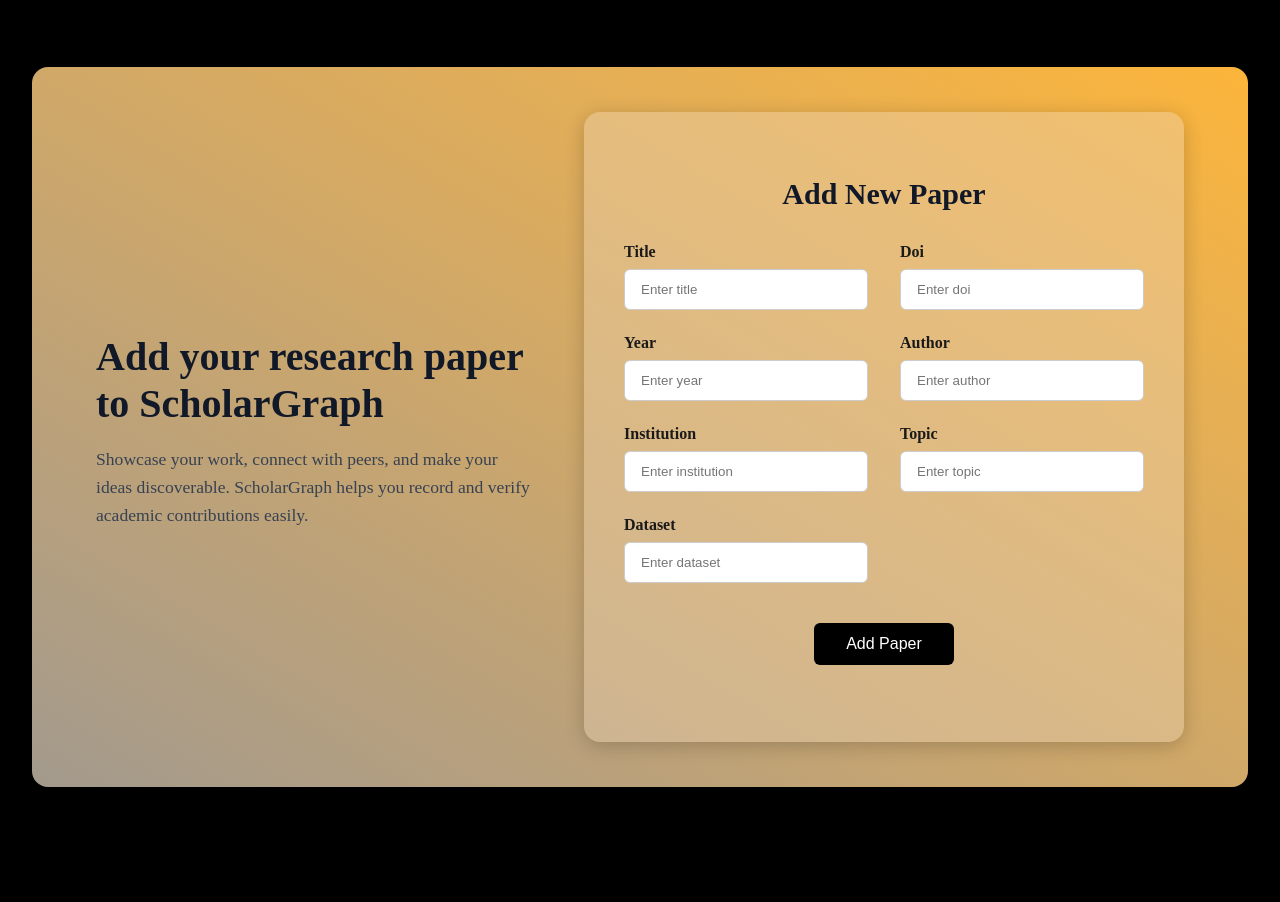
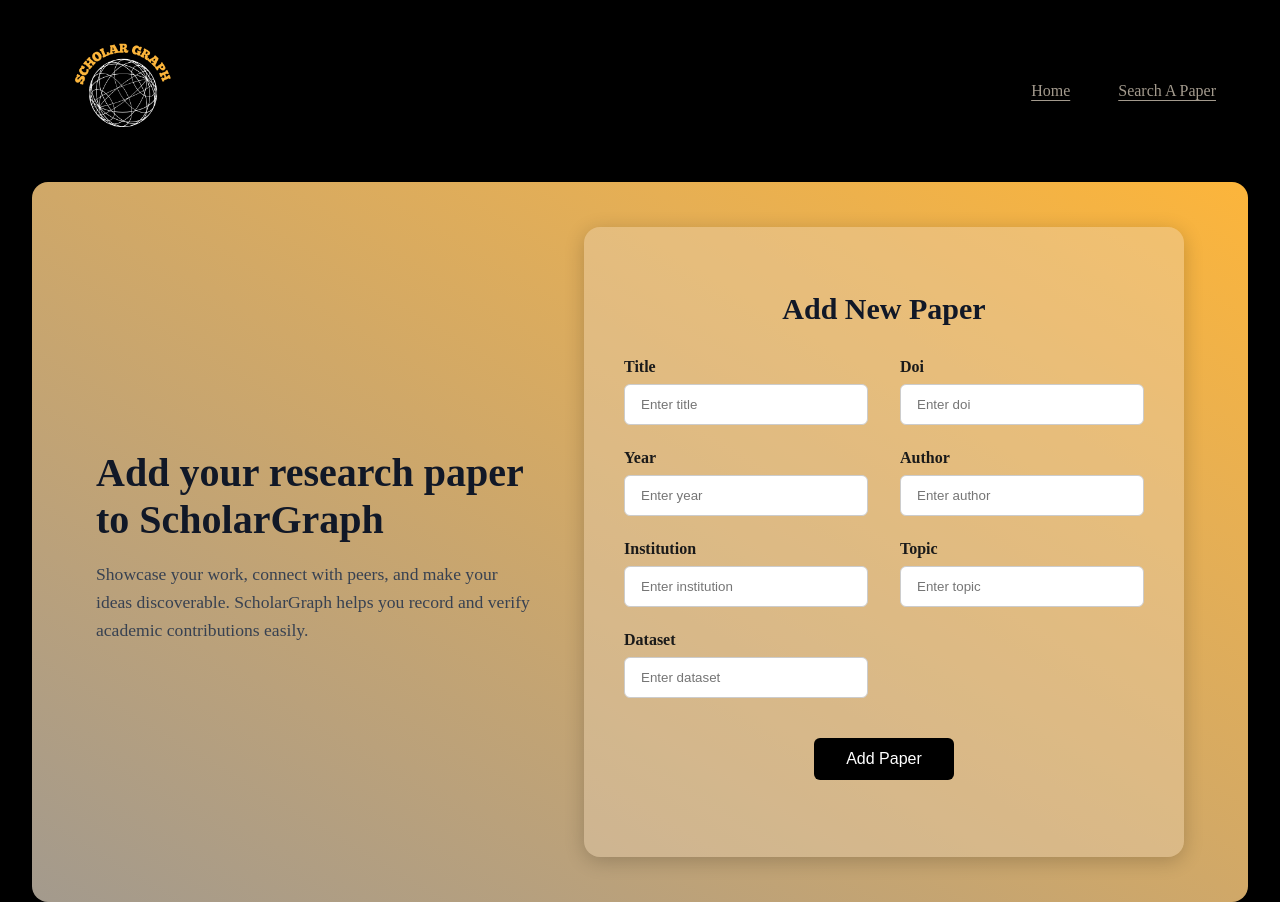
Before and after one commit to tiloschankarki/ScholarGraph, a React (Vite) app in the folder frontend/: page /add in a window 1280 px wide. Before the commit the page ends 820 px from the top, so only its background shows below. Built offline with nearby package versions, Linux system fonts and the light colour scheme; no server answers.

Commit message:
navbar addition

```diff
--- a/frontend/src/pages/AddPaper.jsx
+++ b/frontend/src/pages/AddPaper.jsx
@@ -1,13 +1,56 @@
 import React from "react";
 import AddPaperForm from "../components/AddPaperForm";
+import miniLogo from "../assets/minischolar.png";
 
 export default function AddPaper() {
   return (
-    <div className="min-h-screen bg-gray-100 p-6">
-      <div className="max-w-2xl mx-auto">
-        <h2 className="text-2xl font-bold text-black mb-4">Add a Paper</h2>
-        <AddPaperForm />
+    <div style={{ backgroundColor: "black", minHeight: "100vh" }}>
+      {/* NAVBAR*/}
+      <div
+        style={{
+          display: "flex",
+          alignItems: "center",
+          justifyContent: "space-between",
+          padding: "1rem 1rem",
+          backgroundColor: "black",
+        }}
+      >
+        {/* LEFT — LOGO */}
+        <div style={{ display: "flex", alignItems: "center", gap: "1rem" }}>
+          <img
+            src={miniLogo}
+            alt="Scholar Graph"
+            style={{ height: "150px", width: "150px" }}
+          />
+        </div>
+
+        {/* RIGHT — LINKS */}
+        <div style={{ display: "flex", alignItems: "center", gap: "2rem" }}>
+          <a
+            href="/"
+            style={{
+              color: "#A39A8D",
+              fontWeight: "500",
+              textDecoration: "underline",
+              textUnderlineOffset: "4px",
+            }}
+          >
+            Home
+          </a>
+          <a
+            href="/search"
+            style={{
+              color: "#A39A8D",
+              fontWeight: "500",
+              textDecoration: "underline",
+              textUnderlineOffset: "4px",
+            }}
+          >
+            Search A Paper
+          </a>
+        </div>
       </div>
+      <AddPaperForm />
     </div>
   );
 }
```
